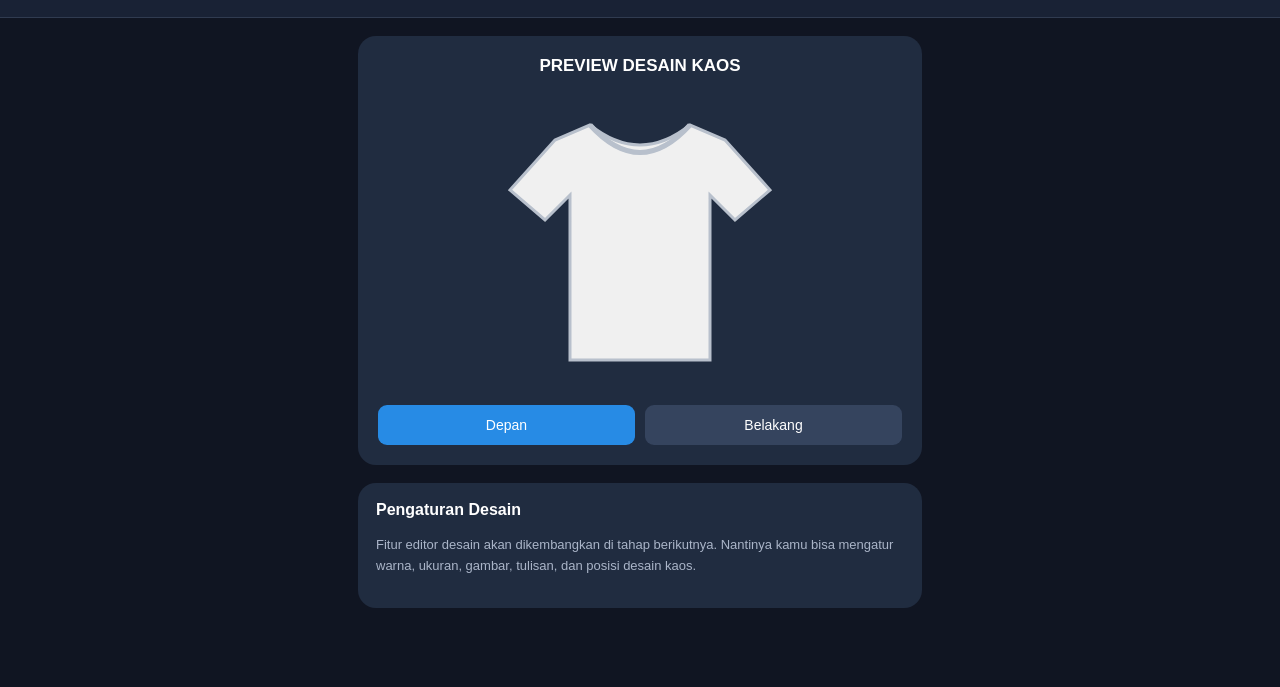
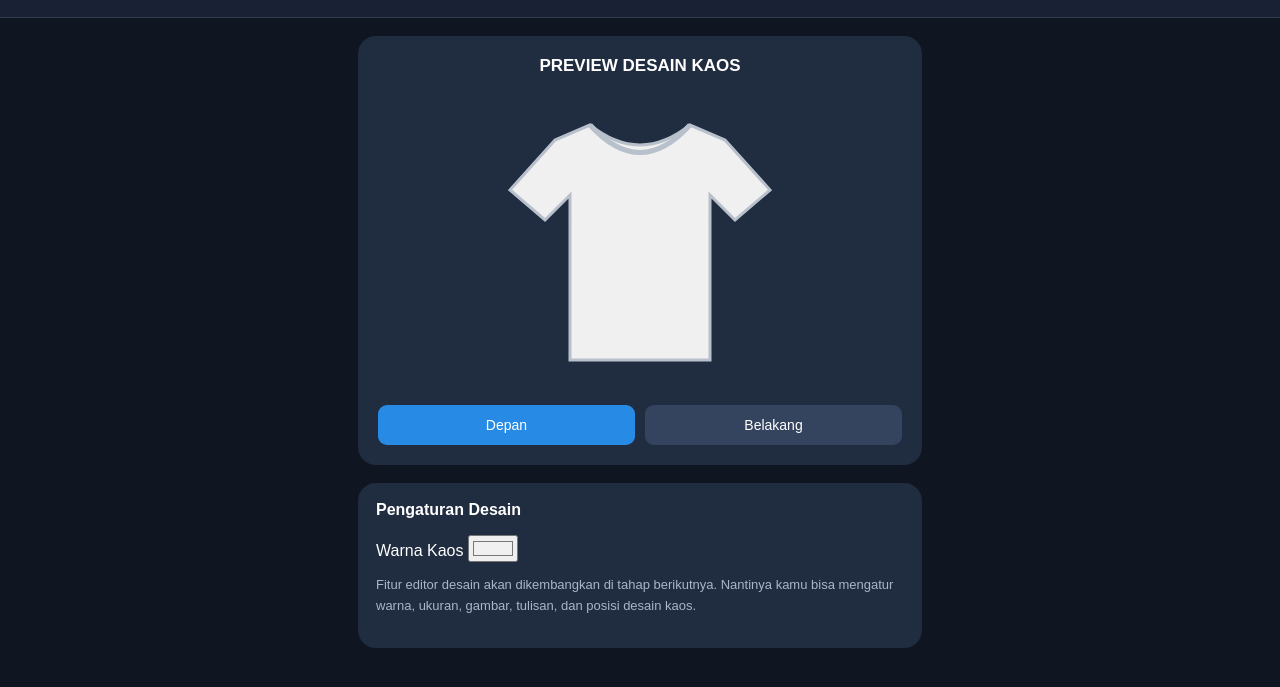
Before and after one commit to rajasemak-beep/tshirt-studio, a plain HTML site: page index.html in a window 1280 px wide. Shown: the part 71-758 px from the top of the page. Drawn offline with Linux system fonts and the light colour scheme.

Commit message:
Menambahkan pemilih warna kaos
Added shirt color input for design settings.

```diff
--- a/index.html
+++ b/index.html
@@ -46,7 +46,15 @@
     </section>
 
     <section class="panel">
-        <h3>Pengaturan Desain</h3>
+    <h3>Pengaturan Desain</h3>
+
+    <label for="shirtColor">Warna Kaos</label>
+
+    <input
+        type="color"
+        id="shirtColor"
+        value="#f0f0f0"
+    >
         <p class="coming">
             Fitur editor desain akan dikembangkan di tahap berikutnya.
             Nantinya kamu bisa mengatur warna, ukuran, gambar,
```
